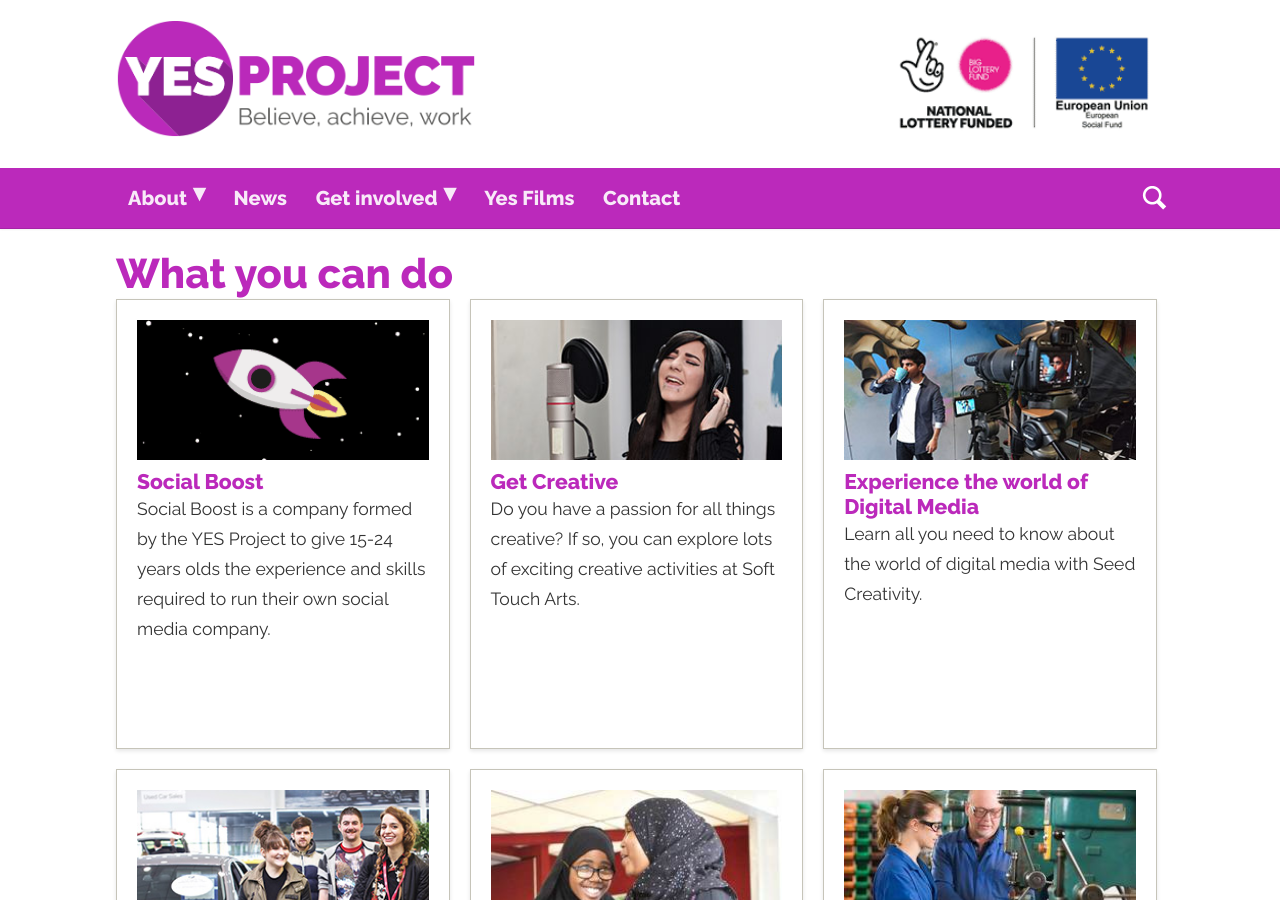
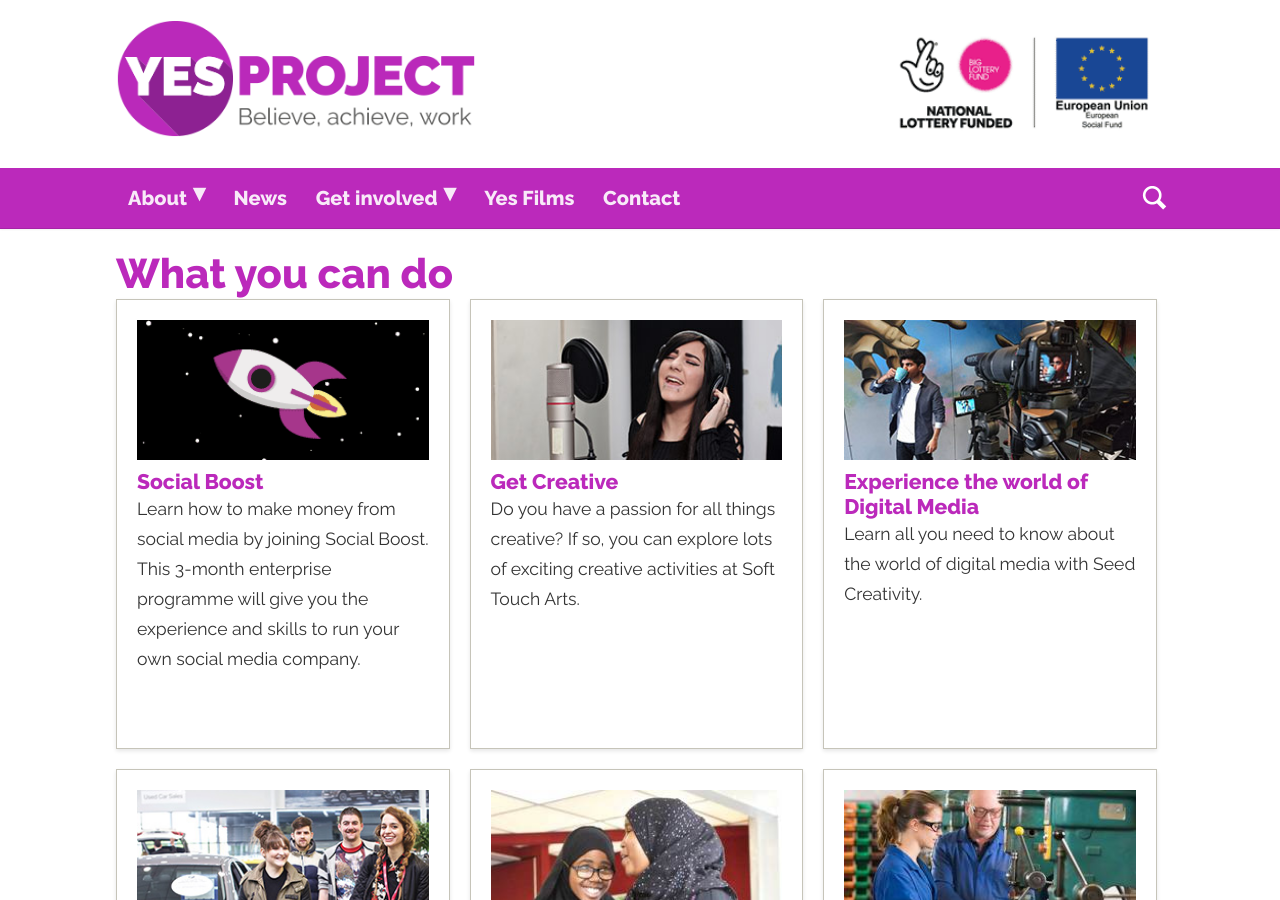
Before and after one commit to richardatval/www.yesproject.org, a Jekyll site: the page built from what-you-can-do/index.html, in a window 1280 px wide and 900 px high. Built offline with Jekyll 4.4.1, drawn with Linux system fonts in a browser that asks for light colours; nearby versions of some CDN libraries.

Commit message:
Update index.html

```diff
--- a/what-you-can-do/index.html
+++ b/what-you-can-do/index.html
@@ -5,7 +5,7 @@
 published: true
 ---
 
-{% include teaser.html title="Social Boost" img="/img/thumbnails/social-boost-thumbnail.png"  text="Social Boost is a company formed by the YES Project to give 15-24 years olds the experience and skills required to run their own social media company." url="/boost" %}
+{% include teaser.html title="Social Boost" img="/img/thumbnails/social-boost-thumbnail.png"  text="  Learn how to make money from social media by joining Social Boost. This 3-month enterprise programme will give you the experience and skills to run your own social media company." url="/boost" %}
 
 {% include teaser.html title="Get Creative" img="/img/thumbnails/get-creative-thumbnail.jpg"  text="Do you have a passion for all things creative? If so, you can explore lots of exciting creative activities at Soft Touch Arts." url="/what-you-can-do/get-creative" %}
 
```
